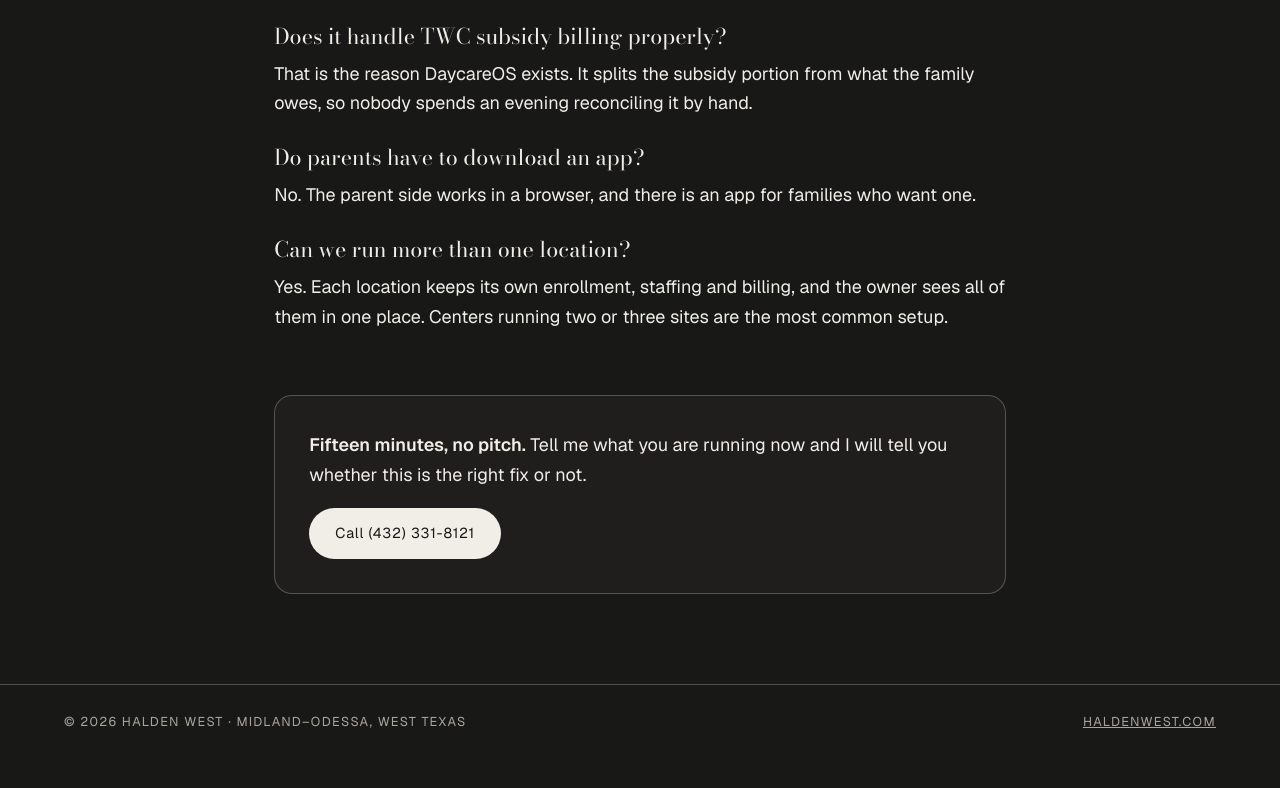
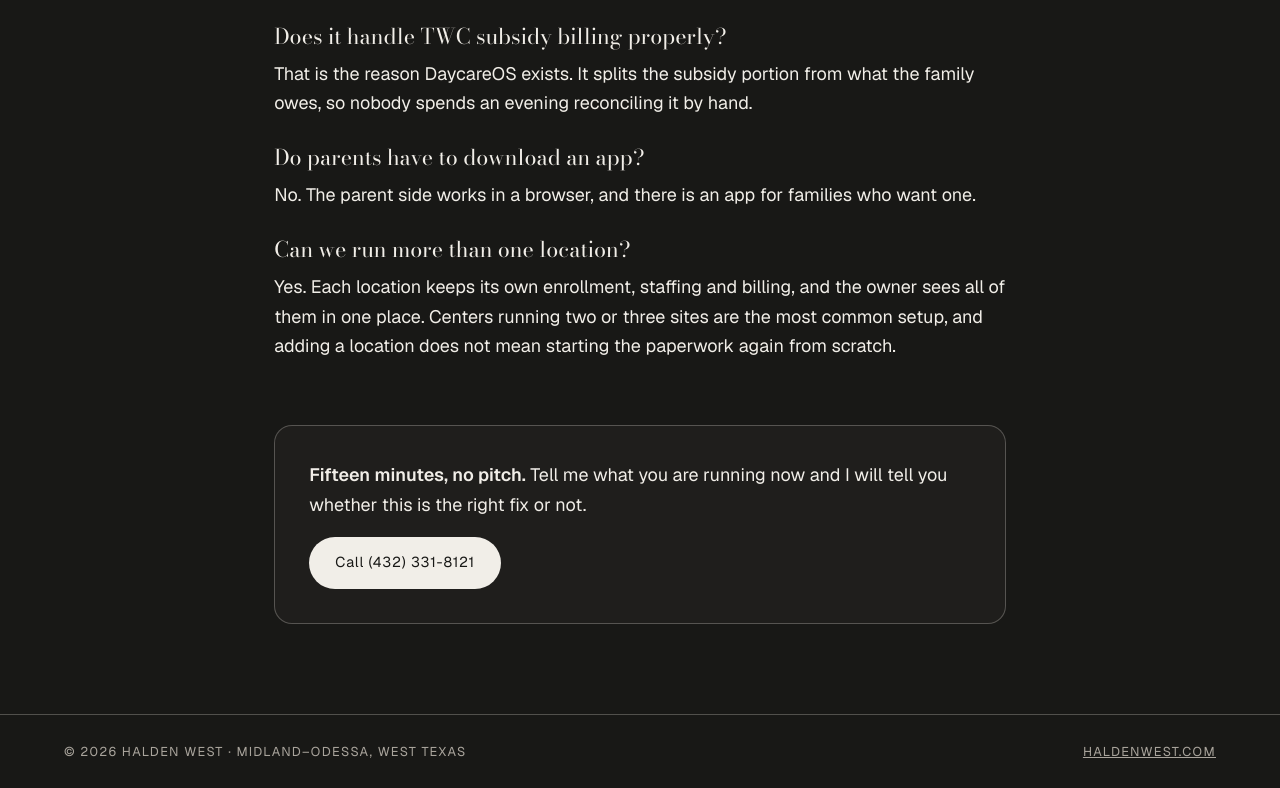
Before and after one commit to Romero1096/haldenwest-site, a plain HTML site: page services/daycare-software/index.html in a window 1280 px wide. Shown: the part 1441-2229 px from the top of the page. Before the commit the page ends 2200 px from the top, so only its background shows below. Drawn offline with nearby package versions, Linux system fonts and the light colour scheme.

Commit message:
Expand daycare page to clear thin-content flag

```diff
--- a/services/daycare-software/index.html
+++ b/services/daycare-software/index.html
@@ -56,7 +56,7 @@
   <p>No. The parent side works in a browser, and there is an app for families who want one.</p>
 
   <h3 style="font:400 clamp(1.1rem,1rem + .5vw,1.35rem)/1.3 var(--sc-font-display);margin:26px 0 8px">Can we run more than one location?</h3>
-  <p>Yes. Each location keeps its own enrollment, staffing and billing, and the owner sees all of them in one place. Centers running two or three sites are the most common setup.</p>
+  <p>Yes. Each location keeps its own enrollment, staffing and billing, and the owner sees all of them in one place. Centers running two or three sites are the most common setup, and adding a location does not mean starting the paperwork again from scratch.</p>
 
   <div class="cta">
     <p><strong>Fifteen minutes, no pitch.</strong> Tell me what you are running now and I will tell you
```
